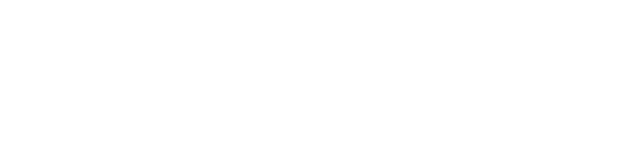
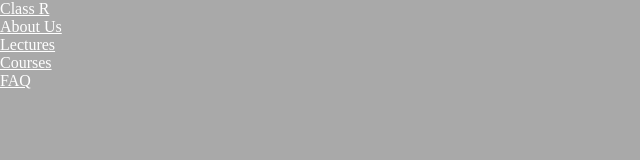
Before and after one commit to Charles-Muia/Class_R_eMobilis, a plain HTML site: page index.html in a window 1280 px wide. Shown: the whole page, without its empty margins (0-640 px from the left). Drawn offline with Linux system fonts and the light colour scheme.

Commit message:
Third Commit

```diff
--- a/CSS/style.css
+++ b/CSS/style.css
@@ -0,0 +1,6 @@
+* {
+    margin: 0;
+    padding: 0;
+    background: #a9a9a9;
+    color: #ffffff;
+}
--- a/index.html
+++ b/index.html
@@ -8,5 +8,18 @@
 </head>
 <body>
 
+<!--<<<<<<<<<<<<<<<<<<<<<<<<<<<<<<<<<<<<<<<NAV-BAR>>>>>>>>>>>>>>>>>>>>>>>>>>>>>>>>>>>>>>>>>>-->
+    <nav>
+        <ul>
+<!--li>a   creates a list with an anchor tag-->
+            <li><a href="#">Class R</a></li>
+            <li><a href="#">About Us</a></li>
+            <li><a href="#">Lectures</a></li>
+            <li><a href="#">Courses</a></li>
+            <li><a href="#">FAQ</a></li>
+
+        </ul>
+    </nav>
+
 </body>
 </html>
```
